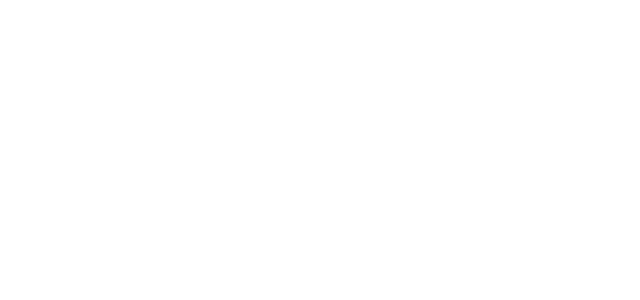
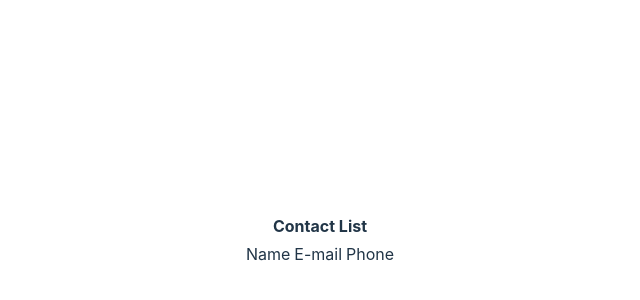
Before and after one commit to michaelwhendrix/Unit3.ContactList, a React (Vite) app: page / in a window 1280 px wide. Shown: the part 160-460 px from the top of the page, without its empty margins (320-960 px from the left). Built offline with nearby package versions, Linux system fonts and the light colour scheme.

Commit message:
added ContactList component and dummy list

```diff
--- a/src/App.jsx
+++ b/src/App.jsx
@@ -1,12 +1,13 @@
 import { useState } from 'react'
 import './App.css'
+import ContactList from './components/ContactList'
 
 function App() {
   const [count, setCount] = useState(0)
 
   return (
     <>
-
+      <ContactList/>
     </>
   )
 }
--- /dev/null
+++ b/src/components/ContactList.jsx
@@ -0,0 +1,30 @@
+import { useState } from "react";
+
+
+const dummyContacts = [
+    { id: 1, name: "R2-D2", phone: "222-222-2222", email: "r2d2@droids.com" },
+    { id: 2, name: "C-3PO", phone: "333-333-3333", email: "c3po@droids.com" },
+    { id: 3, name: "BB-8", phone: "888-888-8888", email: "bb8@droids.com" },
+  ];
+
+export default function ContactList() {
+    const [contacts, setContacts] = useState(dummyContacts);
+    return (
+        <>
+            <table>
+                <thead>
+                    <tr>
+                        <th colSpan={"3"}>Contact List</th>
+                    </tr>
+                </thead>
+                <tbody>
+                    <tr>
+                        <td>Name</td>
+                        <td>E-mail</td>
+                        <td>Phone</td>
+                    </tr>
+                </tbody>
+            </table>
+        </>
+    )
+}
```
